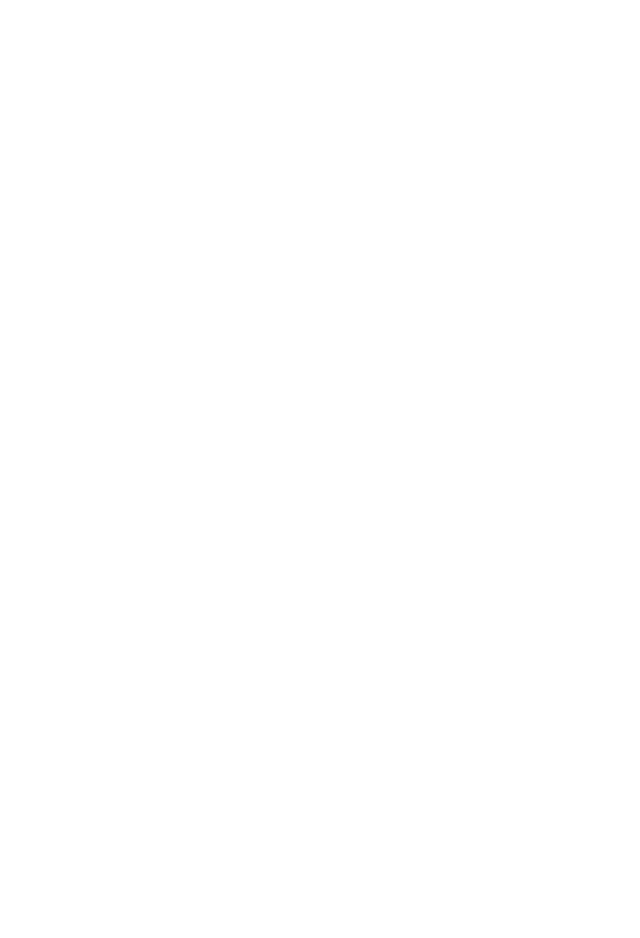
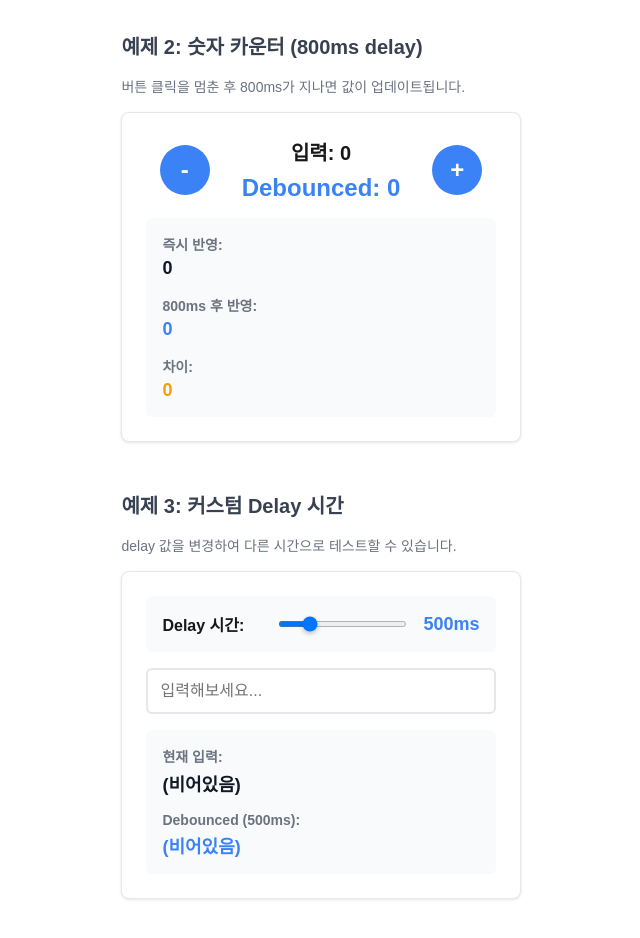
Before and after one commit to monam2/fe-engineering-base, a Next.js app in the folder apps/playground/: page /react/use-debounce in a window 1280 px wide. Before the commit this address had no page. Shown: the part 640-1578 px from the top of the page, without its empty margins (319-959 px from the left). Before the commit the page ends 933 px from the top, so only its background shows below. Built offline with nearby package versions, Linux system fonts and the light colour scheme.

Commit message:
feat(playground): useDebounceHook 적용

```diff
--- a/apps/playground/package.json
+++ b/apps/playground/package.json
@@ -11,6 +11,7 @@
   "dependencies": {
     "@emotion/react": "^11.14.0",
     "@emotion/styled": "^11.14.1",
+    "@fe-base/hooks": "workspace:*",
     "@fe-base/react": "workspace:*",
     "@fe-base/utils": "workspace:*",
     "next": "15.5.6",
--- /dev/null
+++ b/apps/playground/src/app/react/use-debounce/page.tsx
@@ -0,0 +1,7 @@
+"use client";
+
+import UseDebounceContainer from "@/components/react/UseDebounce/UseDebounceContainer";
+
+export default function UseDebouncePage() {
+  return <UseDebounceContainer />;
+}
--- a/apps/playground/src/components/home/HomeContainer.tsx
+++ b/apps/playground/src/components/home/HomeContainer.tsx
@@ -12,6 +12,7 @@ export default function HomeContainer() {
       patterns={[
         { name: "Impression Area", href: "/react/impression-area" },
         { name: "Row Section", href: "/react/row-section" },
+        { name: "useDebounce Hook", href: "/react/use-debounce" },
       ]}
     />
   );
--- /dev/null
+++ b/apps/playground/src/components/react/UseDebounce/UseDebounceContainer.tsx
@@ -0,0 +1,396 @@
+/** @jsxImportSource @emotion/react */
+"use client";
+
+import { css } from "@emotion/react";
+import { useState, useEffect } from "react";
+import { useDebounce } from "@fe-base/hooks";
+
+export default function UseDebounceContainer() {
+  const [searchTerm, setSearchTerm] = useState("");
+  const [searchHistory, setSearchHistory] = useState<string[]>([]);
+  const [callCount, setCallCount] = useState(0);
+  const debouncedSearchTerm = useDebounce(searchTerm, 500);
+
+  const [numberInput, setNumberInput] = useState(0);
+  const debouncedNumber = useDebounce(numberInput, 800);
+
+  const [delayValue, setDelayValue] = useState(500);
+  const [customInput, setCustomInput] = useState("");
+  const debouncedCustom = useDebounce(customInput, delayValue);
+
+  // 검색어가 debounce되면 API 호출 시뮬레이션
+  useEffect(() => {
+    if (debouncedSearchTerm) {
+      setCallCount((prev) => prev + 1);
+      setSearchHistory((prev) => [
+        `${new Date().toLocaleTimeString()}: "${debouncedSearchTerm}"`,
+        ...prev.slice(0, 9),
+      ]);
+    }
+  }, [debouncedSearchTerm]);
+
+  return (
+    <div css={containerStyles}>
+      <h2>useDebounce 훅 테스트</h2>
+
+      {/* 예제 1: 검색 입력 */}
+      <section css={sectionStyles}>
+        <h3>예제 1: 검색 입력 (500ms delay)</h3>
+        <p css={descriptionStyles}>
+          입력을 멈춘 후 500ms가 지나면 API 호출이 실행됩니다.
+        </p>
+
+        <div css={cardStyles}>
+          <input
+            type="text"
+            value={searchTerm}
+            onChange={(e) => setSearchTerm(e.target.value)}
+            placeholder="검색어를 입력하세요..."
+            css={inputStyles}
+          />
+
+          <div css={statusGridStyles}>
+            <div>
+              <strong>현재 입력값:</strong>
+              <span css={valueStyles()}>{searchTerm || "(비어있음)"}</span>
+            </div>
+            <div>
+              <strong>Debounced 값:</strong>
+              <span css={valueStyles("primary")}>
+                {debouncedSearchTerm || "(비어있음)"}
+              </span>
+            </div>
+            <div>
+              <strong>API 호출 횟수:</strong>
+              <span css={valueStyles("success")}>{callCount}회</span>
+            </div>
+          </div>
+
+          {searchHistory.length > 0 && (
+            <div css={historyStyles}>
+              <strong>검색 히스토리:</strong>
+              <ul>
+                {searchHistory.map((item, index) => (
+                  <li key={index}>{item}</li>
+                ))}
+              </ul>
+            </div>
+          )}
+        </div>
+      </section>
+
+      {/* 예제 2: 숫자 입력 */}
+      <section css={sectionStyles}>
+        <h3>예제 2: 숫자 카운터 (800ms delay)</h3>
+        <p css={descriptionStyles}>
+          버튼 클릭을 멈춘 후 800ms가 지나면 값이 업데이트됩니다.
+        </p>
+
+        <div css={cardStyles}>
+          <div css={counterContainerStyles}>
+            <button
+              onClick={() => setNumberInput((prev) => Math.max(0, prev - 1))}
+              css={buttonStyles}
+            >
+              -
+            </button>
+            <div css={counterDisplayStyles}>
+              <div>입력: {numberInput}</div>
+              <div css={debouncedDisplayStyles}>
+                Debounced: {debouncedNumber}
+              </div>
+            </div>
+            <button
+              onClick={() => setNumberInput((prev) => prev + 1)}
+              css={buttonStyles}
+            >
+              +
+            </button>
+          </div>
+
+          <div css={statusGridStyles}>
+            <div>
+              <strong>즉시 반영:</strong>
+              <span css={valueStyles()}>{numberInput}</span>
+            </div>
+            <div>
+              <strong>800ms 후 반영:</strong>
+              <span css={valueStyles("primary")}>{debouncedNumber}</span>
+            </div>
+            <div>
+              <strong>차이:</strong>
+              <span css={valueStyles("warning")}>
+                {numberInput - debouncedNumber}
+              </span>
+            </div>
+          </div>
+        </div>
+      </section>
+
+      {/* 예제 3: 커스텀 delay */}
+      <section css={sectionStyles}>
+        <h3>예제 3: 커스텀 Delay 시간</h3>
+        <p css={descriptionStyles}>
+          delay 값을 변경하여 다른 시간으로 테스트할 수 있습니다.
+        </p>
+
+        <div css={cardStyles}>
+          <div css={delayControlStyles}>
+            <label>
+              <strong>Delay 시간:</strong>
+              <input
+                type="range"
+                min="100"
+                max="2000"
+                step="100"
+                value={delayValue}
+                onChange={(e) => setDelayValue(Number(e.target.value))}
+                css={rangeStyles}
+              />
+              <span css={valueStyles("primary")}>{delayValue}ms</span>
+            </label>
+          </div>
+
+          <input
+            type="text"
+            value={customInput}
+            onChange={(e) => setCustomInput(e.target.value)}
+            placeholder="입력해보세요..."
+            css={inputStyles}
+          />
+
+          <div css={statusGridStyles}>
+            <div>
+              <strong>현재 입력:</strong>
+              <span css={valueStyles()}>{customInput || "(비어있음)"}</span>
+            </div>
+            <div>
+              <strong>Debounced ({delayValue}ms):</strong>
+              <span css={valueStyles("primary")}>
+                {debouncedCustom || "(비어있음)"}
+              </span>
+            </div>
+          </div>
+        </div>
+      </section>
+    </div>
+  );
+}
+
+const containerStyles = css`
+  width: 100%;
+  max-width: 1000px;
+  display: flex;
+  flex-direction: column;
+  gap: 3rem;
+  padding: 2rem;
+`;
+
+const sectionStyles = css`
+  display: flex;
+  flex-direction: column;
+  gap: 1rem;
+
+  h3 {
+    font-size: 1.25rem;
+    font-weight: 600;
+    color: #374151;
+    margin: 0;
+  }
+`;
+
+const descriptionStyles = css`
+  color: #6b7280;
+  margin: 0;
+  font-size: 0.875rem;
+`;
+
+const cardStyles = css`
+  background-color: white;
+  border: 1px solid #e5e7eb;
+  padding: 1.5rem;
+  border-radius: 8px;
+  box-shadow: 0 1px 3px rgba(0, 0, 0, 0.1);
+  display: flex;
+  flex-direction: column;
+  gap: 1rem;
+`;
+
+const inputStyles = css`
+  padding: 0.75rem;
+  border: 2px solid #e5e7eb;
+  border-radius: 6px;
+  font-size: 1rem;
+  transition: all 0.2s;
+
+  &:focus {
+    outline: none;
+    border-color: #3b82f6;
+    box-shadow: 0 0 0 3px rgba(59, 130, 246, 0.1);
+  }
+`;
+
+const statusGridStyles = css`
+  display: grid;
+  grid-template-columns: repeat(auto-fit, minmax(200px, 1fr));
+  gap: 1rem;
+  padding: 1rem;
+  background-color: #f9fafb;
+  border-radius: 6px;
+
+  div {
+    display: flex;
+    flex-direction: column;
+    gap: 0.25rem;
+  }
+
+  strong {
+    font-size: 0.875rem;
+    color: #6b7280;
+  }
+`;
+
+const valueStyles = (variant?: "primary" | "success" | "warning") => css`
+  font-size: 1.125rem;
+  font-weight: 600;
+  color: ${variant === "primary"
+    ? "#3b82f6"
+    : variant === "success"
+    ? "#10b981"
+    : variant === "warning"
+    ? "#f59e0b"
+    : "#111827"};
+`;
+
+const historyStyles = css`
+  padding: 1rem;
+  background-color: #f3f4f6;
+  border-radius: 6px;
+
+  strong {
+    display: block;
+    margin-bottom: 0.5rem;
+    color: #374151;
+  }
+
+  ul {
+    list-style: none;
+    padding: 0;
+    margin: 0;
+    max-height: 200px;
+    overflow-y: auto;
+
+    li {
+      padding: 0.5rem;
+      border-bottom: 1px solid #e5e7eb;
+      font-size: 0.875rem;
+      color: #6b7280;
+
+      &:last-child {
+        border-bottom: none;
+      }
+    }
+  }
+`;
+
+const counterContainerStyles = css`
+  display: flex;
+  align-items: center;
+  justify-content: center;
+  gap: 2rem;
+`;
+
+const buttonStyles = css`
+  width: 50px;
+  height: 50px;
+  border: none;
+  border-radius: 50%;
+  background-color: #3b82f6;
+  color: white;
+  font-size: 1.5rem;
+  font-weight: bold;
+  cursor: pointer;
+  transition: all 0.2s;
+
+  &:hover {
+    background-color: #2563eb;
+    transform: scale(1.1);
+  }
+
+  &:active {
+    transform: scale(0.95);
+  }
+`;
+
+const counterDisplayStyles = css`
+  display: flex;
+  flex-direction: column;
+  align-items: center;
+  gap: 0.5rem;
+  min-width: 150px;
+
+  div {
+    font-size: 1.25rem;
+    font-weight: 600;
+  }
+`;
+
+const debouncedDisplayStyles = css`
+  color: #3b82f6;
+  font-size: 1.5rem !important;
+`;
+
+const delayControlStyles = css`
+  padding: 1rem;
+  background-color: #f9fafb;
+  border-radius: 6px;
+
+  label {
+    display: flex;
+    align-items: center;
+    gap: 1rem;
+
+    strong {
+      min-width: 100px;
+    }
+  }
+`;
+
+const rangeStyles = css`
+  flex: 1;
+  height: 6px;
+  border-radius: 3px;
+  background: linear-gradient(to right, #3b82f6, #8b5cf6);
+  outline: none;
+  cursor: pointer;
+
+  &::-webkit-slider-thumb {
+    appearance: none;
+    width: 20px;
+    height: 20px;
+    border-radius: 50%;
+    background: #3b82f6;
+    cursor: pointer;
+    box-shadow: 0 2px 4px rgba(0, 0, 0, 0.2);
+
+    &:hover {
+      background: #2563eb;
+      transform: scale(1.2);
+    }
+  }
+
+  &::-moz-range-thumb {
+    width: 20px;
+    height: 20px;
+    border-radius: 50%;
+    background: #3b82f6;
+    cursor: pointer;
+    box-shadow: 0 2px 4px rgba(0, 0, 0, 0.2);
+    border: none;
+
+    &:hover {
+      background: #2563eb;
+      transform: scale(1.2);
+    }
+  }
+`;
```
